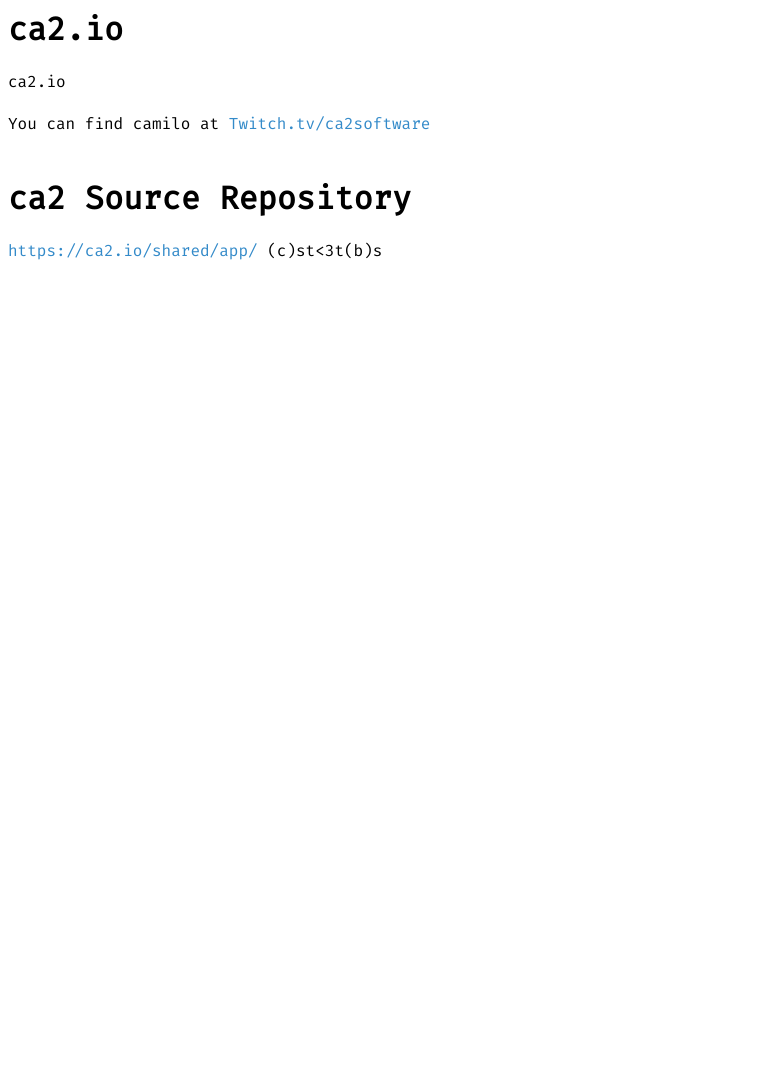
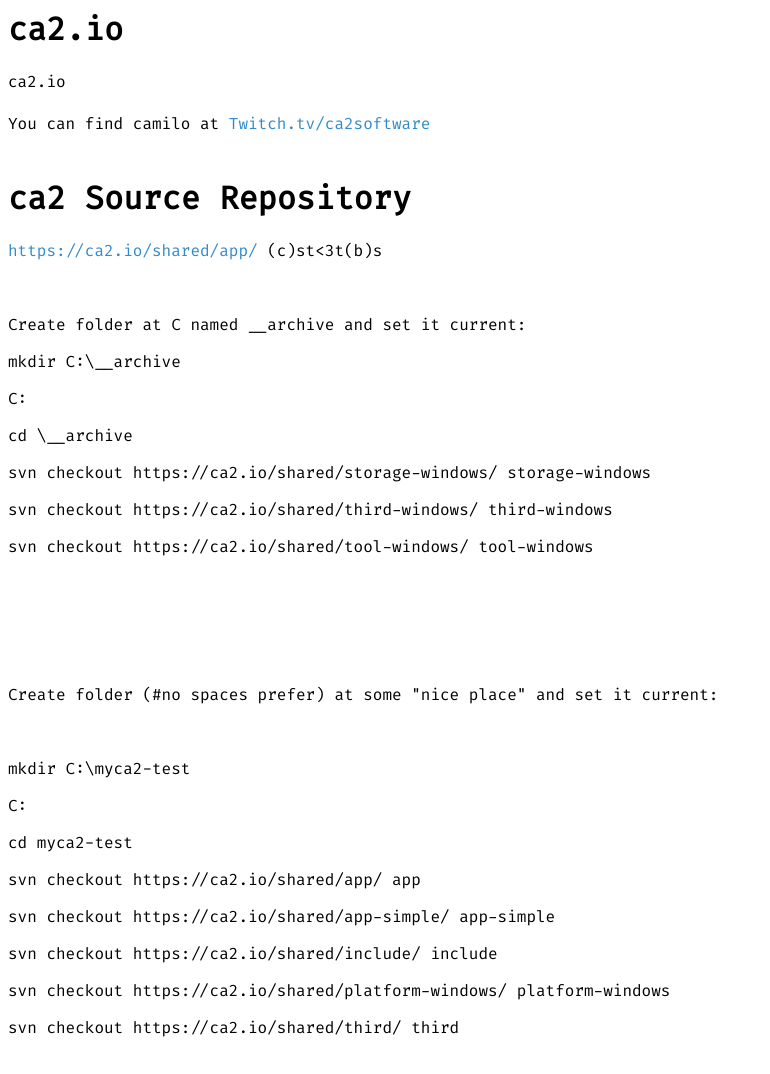
Before and after one commit to ca2/ca2.io, a plain HTML site: page index.html in a window 1280 px wide. Shown: the whole page, without its empty margins (0-770 px from the left). Before the commit the page ends 800 px from the top, so only its background shows below. Drawn offline with Linux system fonts and the light colour scheme.

Commit message:
<3tbs, Mummi and bilbo!!

```diff
--- a/index.html
+++ b/index.html
@@ -12,7 +12,32 @@ You can find camilo at <a href="https://twitch.tv/ca2software">Twitch.tv/ca2soft
 <br/>
 <br/>
 <h1>ca2 Source Repository</h1>
-	<a href="https://ca2.io/shared/app/">https://ca2.io/shared/app/</a>
-(c)st&lt;3t(b)s
+	<p><a href="https://ca2.io/shared/app/">https://ca2.io/shared/app/</a>
+	  (c)st&lt;3t(b)s
+</p>
+	<p>&nbsp;</p>
+	<p>Create folder at C named __archive and set it current:</p>
+	<p>mkdir C:\__archive</p>
+	<p>C:</p>
+	<p>cd \__archive</p>
+	<p>svn checkout https://ca2.io/shared/storage-windows/ storage-windows</p>
+    <p>svn checkout https://ca2.io/shared/third-windows/ third-windows</p>
+    <p>svn checkout https://ca2.io/shared/tool-windows/ tool-windows</p>
+	<p>&nbsp;</p>
+	<p>&nbsp;</p>
+	<p>&nbsp;</p>
+	<p>Create folder (#no spaces prefer) at some &quot;nice place&quot; and set it current:</p>
+	<p>&nbsp;</p>
+	<p>mkdir C:\myca2-test </p>
+	<p>C:</p>
+<p>cd myca2-test</p>
+	<p>svn checkout https://ca2.io/shared/app/ app</p>
+	<p>svn checkout https://ca2.io/shared/app-simple/ app-simple</p>
+	<p>svn checkout https://ca2.io/shared/include/ include</p>
+	<p>svn checkout https://ca2.io/shared/platform-windows/ platform-windows</p>
+	<p>svn checkout https://ca2.io/shared/third/ third</p>
+	<p>&nbsp;</p>
+	<p>&nbsp;</p>
+	<p>&nbsp;</p>
 </body>
 </html>
```
